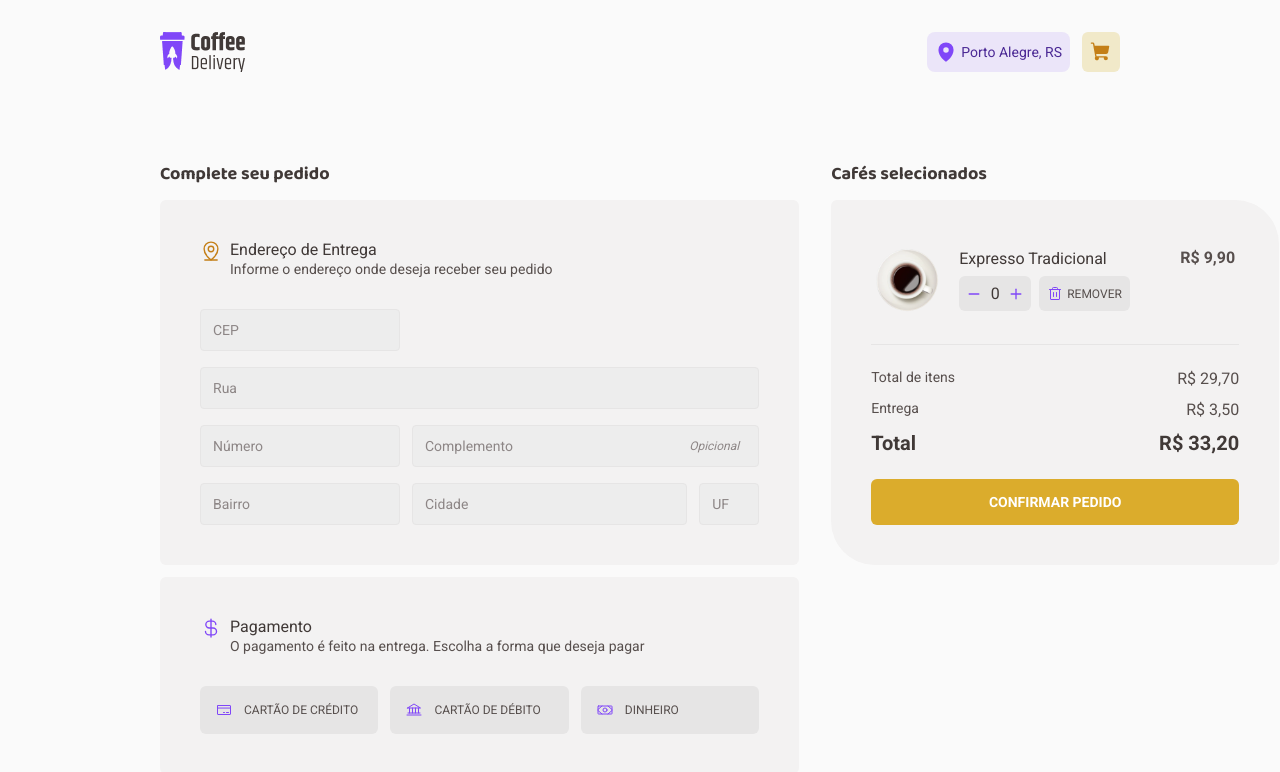
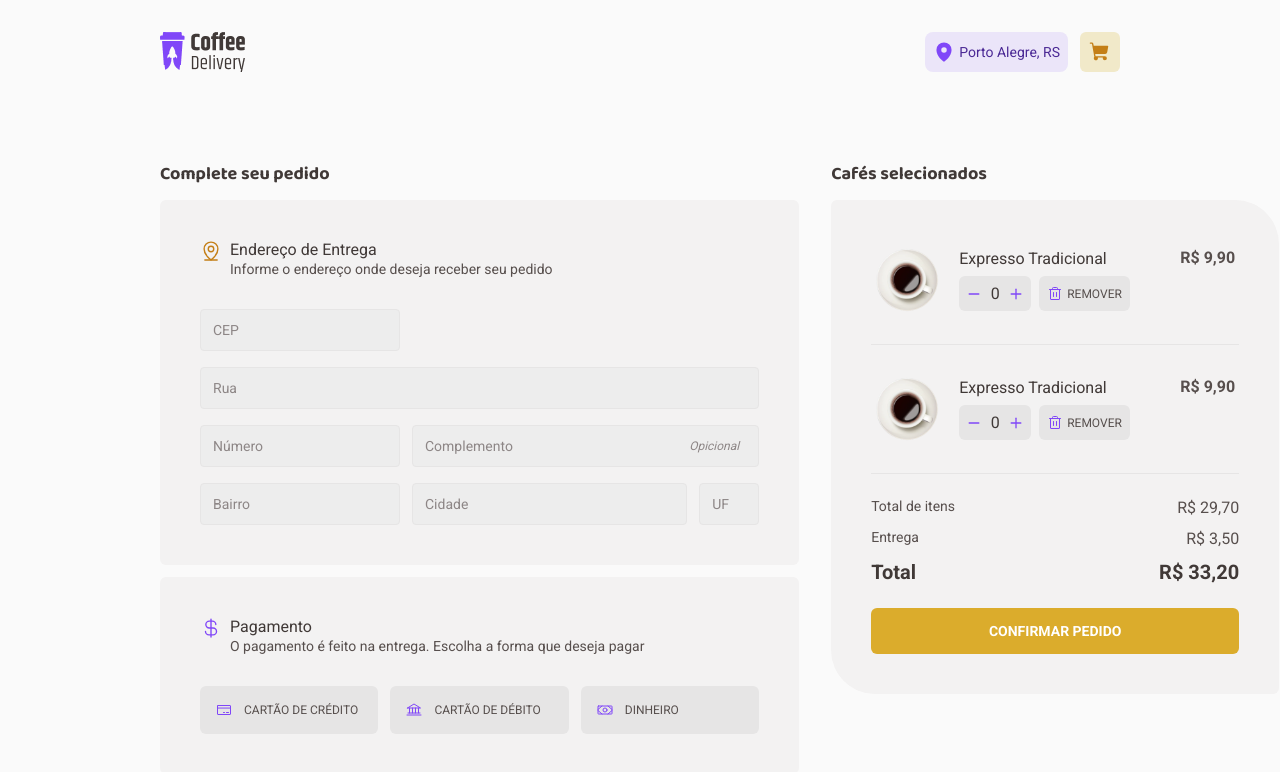
Before and after one commit to joaocruzzq/coffee-delivery, a React (Vite) app: page /checkout in a window 1280 px wide. Shown: the top 772 px of the page. Built offline with nearby package versions, Linux system fonts and the light colour scheme.

Commit message:
pequenos ajustes de layout

```diff
--- a/src/components/header/styles.ts
+++ b/src/components/header/styles.ts
@@ -34,6 +34,7 @@ export const ActionButtons = styled.div`
       border: none;
       font-size: 0;
 
+      width: 2.5rem;
       cursor: pointer;
 
       padding: 0.5rem;
--- a/src/pages/checkout/components/coffee-card/index.tsx
+++ b/src/pages/checkout/components/coffee-card/index.tsx
@@ -26,7 +26,7 @@ export function CoffeeCard() {
             </div>
          </div>
 
-         <strong>R$ 9,90</strong>
+         <strong>9,90</strong>
       </CoffeeCardContainer>
    )
 }
--- a/src/pages/checkout/components/coffee-card/styles.ts
+++ b/src/pages/checkout/components/coffee-card/styles.ts
@@ -5,6 +5,10 @@ export const CoffeeCardContainer = styled.div`
    padding: 0.5rem 0.25rem;
 
    justify-content: space-between;
+
+   strong::before {
+      content: 'R$ ';
+   }
 
    .coffeInfo {
       display: flex;
--- a/src/pages/checkout/components/payment-method/styles.ts
+++ b/src/pages/checkout/components/payment-method/styles.ts
@@ -27,5 +27,6 @@ export const PaymentMethodContainer = styled.button`
    svg {
       width: 1rem;
       height: 1rem;
+      color: ${props => props.theme.purple};
    }
 `
--- a/src/pages/checkout/index.tsx
+++ b/src/pages/checkout/index.tsx
@@ -17,7 +17,7 @@ export function Checkout() {
 
             <FormContainer className="deliveryInfo">
                <header>
-                  <MapPinLine size={22} />
+                  <MapPinLine size={22} className="pinIcon" />
                   <div className="deliveryHeaderInfo">
                      <span>Endereço de Entrega</span>
                      <p>Informe o endereço onde deseja receber seu pedido</p>
@@ -43,7 +43,7 @@ export function Checkout() {
 
             <FormContainer>
                <header>
-                  <CurrencyDollar size={22} />
+                  <CurrencyDollar size={22} className="dollarIcon" />
                   <div className="deliveryHeaderInfo">
                      <span>Pagamento</span>
                      <p>O pagamento é feito na entrega. Escolha a forma que deseja pagar</p>
@@ -61,20 +61,23 @@ export function Checkout() {
                <CoffeeCard />
                <div className="divider" />
 
+               <CoffeeCard />
+               <div className="divider" />
+
                <div className="orderPricing">
                   <div>
                      <p>Total de itens</p>
-                     <span>R$ 29,70</span>
+                     <span>29,70</span>
                   </div>
 
                   <div>
                      <p>Entrega</p>
-                     <span>R$ 3,50</span>
+                     <span>3,50</span>
                   </div>
 
                   <div>
-                     <span>Total</span>
-                     <span>R$ 33,20</span>
+                     <strong>Total</strong>
+                     <span>33,20</span>
                   </div>
                </div>
 
--- a/src/pages/checkout/styles.ts
+++ b/src/pages/checkout/styles.ts
@@ -21,11 +21,11 @@ export const CheckoutContainer = styled.div`
          color: ${props => props.theme["base-subtitle"]};
       }
 
-      div:nth-child(3) svg {
+      .pinIcon {
          color: ${props => props.theme["yellow-dark"]};
       }
 
-      div:nth-child(4) svg {
+      .dollarIcon {
          color: ${props => props.theme.purple};
       }
    }
@@ -136,7 +136,11 @@ export const OrderContainer = styled.div`
          color: ${props => props.theme["base-text"]};
       }
 
-      div:last-child > span{
+      div > span::before {
+         content: 'R$ ';
+      }
+
+      div:last-child > span, div:last-child > strong{
          font-weight: bold;
          font-size: 1.25rem;
          color: ${props => props.theme["base-subtitle"]};
```
